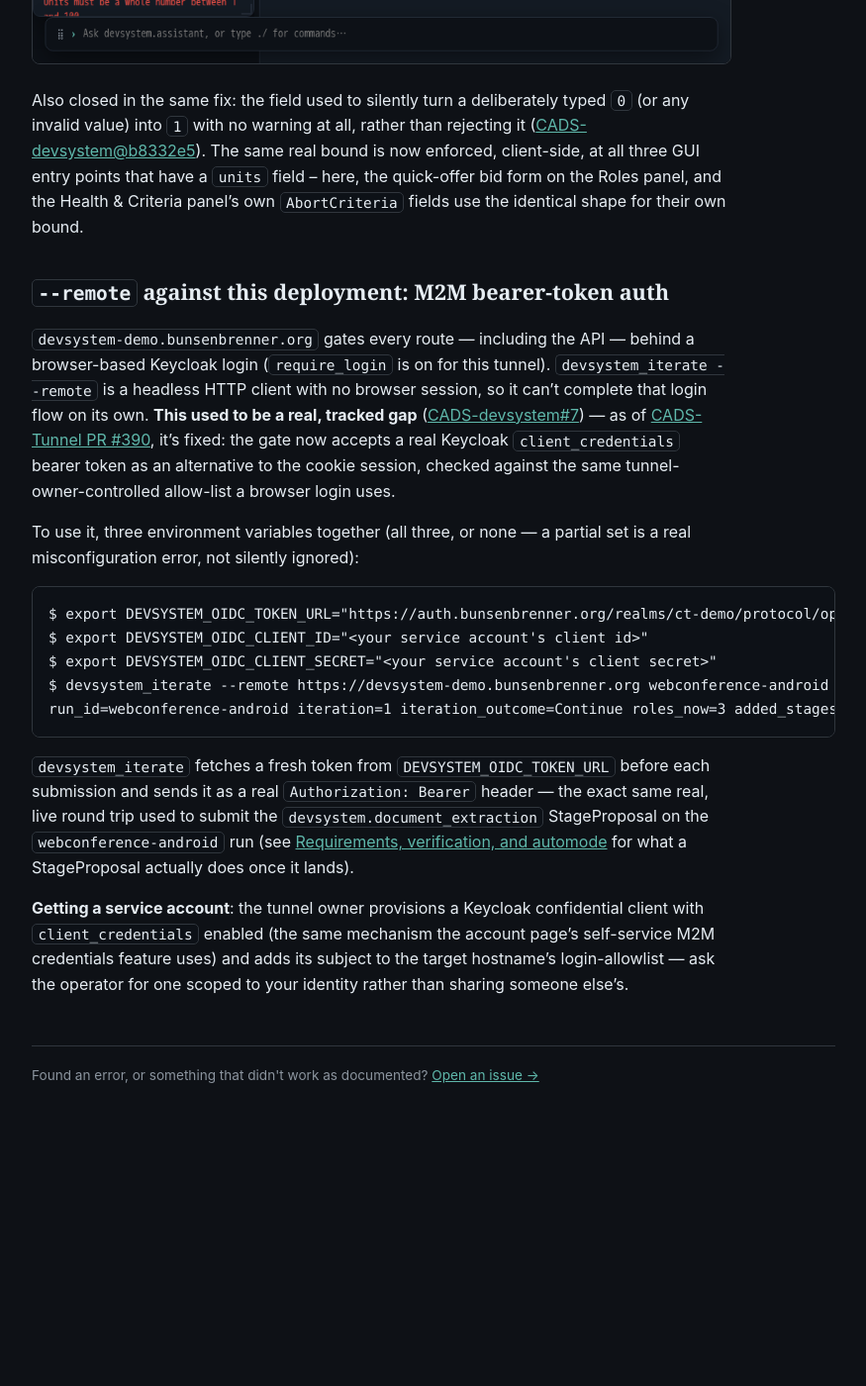
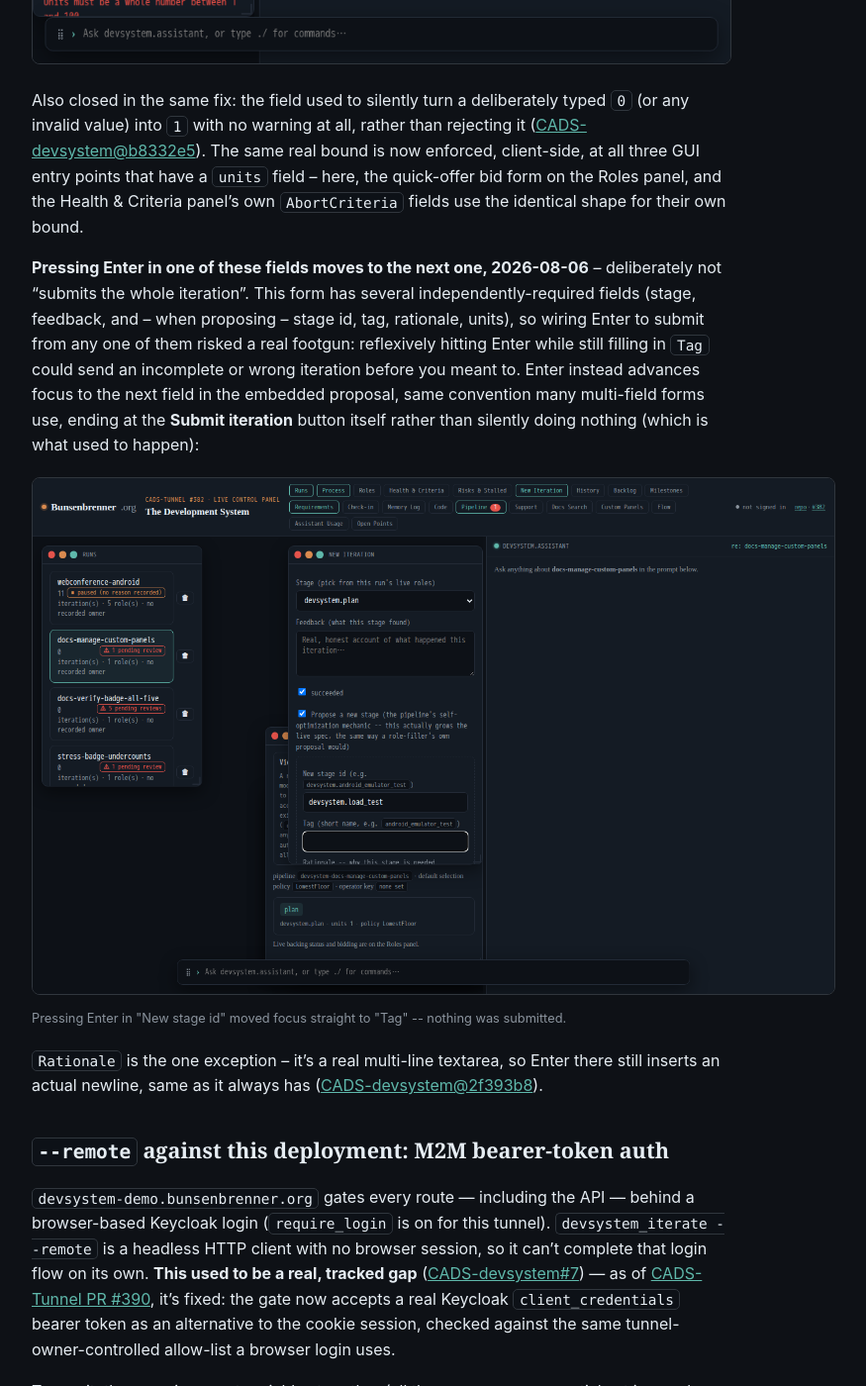
Before and after one commit to scimbe/CADS-devsystem-docs, a Jekyll site: the page built from _how-to/submit-an-iteration.md, in a window 1280 px wide and 1400 px high, scrolled down 6417 px. Shown: the whole window at 99% size, without its empty margins (322-1197 px from the left). Built offline with Jekyll 4.4.1, drawn with Linux system fonts in a browser that asks for light colours; before the commit the page ends 7579 px from its top, so only the background shows below that.

Commit message:
how-to: document Enter-advances-focus in the embedded-proposal fields
Live-captured real proof: focus visibly moves from "New stage id" to
"Tag" after Enter, nothing submitted (CADS-devsystem@2f393b8). Explains
why this form deliberately doesn't wire Enter to submit (a real
premature-submission risk on a multi-field form), unlike the simpler
fill-mode popover documented elsewhere.

Co-Authored-By: Claude Sonnet 5 <noreply@anthropic.com>
Claude-Session: https://claude.ai/code/session_018FkngvdKnmVcAT84EZe7Ur

```diff
--- a/_how-to/submit-an-iteration.md
+++ b/_how-to/submit-an-iteration.md
@@ -194,6 +194,23 @@ bound is now enforced, client-side, at all three GUI entry points that have a `u
 here, the quick-offer bid form on the Roles panel, and the Health & Criteria panel's own
 `AbortCriteria` fields use the identical shape for their own bound.
 
+**Pressing Enter in one of these fields moves to the next one, 2026-08-06** -- deliberately not
+"submits the whole iteration". This form has several independently-required fields (stage,
+feedback, and -- when proposing -- stage id, tag, rationale, units), so wiring Enter to submit from
+any one of them risked a real footgun: reflexively hitting Enter while still filling in `Tag` could
+send an incomplete or wrong iteration before you meant to. Enter instead advances focus to the next
+field in the embedded proposal, same convention many multi-field forms use, ending at the **Submit
+iteration** button itself rather than silently doing nothing (which is what used to happen):
+
+<figure>
+<img src="{{ '/assets/img/howto-submit-iteration/09-enter-advances-focus.png' | relative_url }}" alt="The New Iteration panel with 'devsystem.load_test' typed into New stage id, and the Tag field now visibly focused after pressing Enter">
+<figcaption>Pressing Enter in "New stage id" moved focus straight to "Tag" -- nothing was submitted.</figcaption>
+</figure>
+
+`Rationale` is the one exception -- it's a real multi-line textarea, so Enter there still inserts an
+actual newline, same as it always has
+([CADS-devsystem@2f393b8](https://github.com/scimbe/CADS-devsystem/commit/2f393b8)).
+
 ## `--remote` against this deployment: M2M bearer-token auth
 
 `devsystem-demo.bunsenbrenner.org` gates every route — including the API — behind a browser-based
```
Also changed, not shown: assets/img/howto-submit-iteration/09-enter-advances-focus.png (added).
